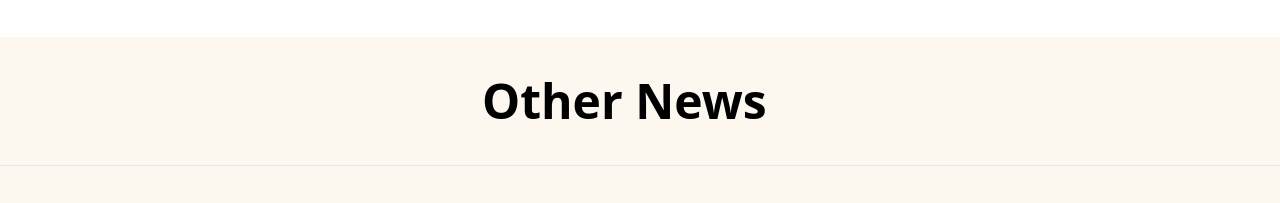
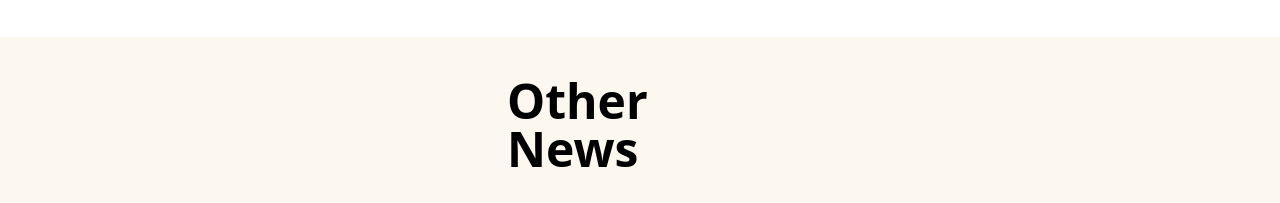
Before and after one commit to Yigitocalan/Figma-Project-Create, a website: page Figma-project/index2.html in a window 1280 px wide. Shown: the part 1913-2116 px from the top of the page. Drawn offline with nearby package versions, Linux system fonts and the light colour scheme.

Commit message:
slider finish

```diff
--- a/Figma-project/index2.html
+++ b/Figma-project/index2.html
@@ -90,7 +90,7 @@
     <div class="bg-[#FCF7EF] mx-auto h-auto">
         <div class="mx-auto h-auto">
             <div class="text-center xl:text-start py-10">
-                <h1 class="text-5xl sm:mx-52 xl:mx-[482px] font-semibold">Other News</h1>
+                <h1 class="text-5xl sm:mx-52 xl:mx-[507px] font-semibold">Other News</h1>
                 <hr class="mt-10">
             </div>
             <div class="carousel flex justify-center mx-10 xl:mx-0 mb-5 space-x-1">
```
